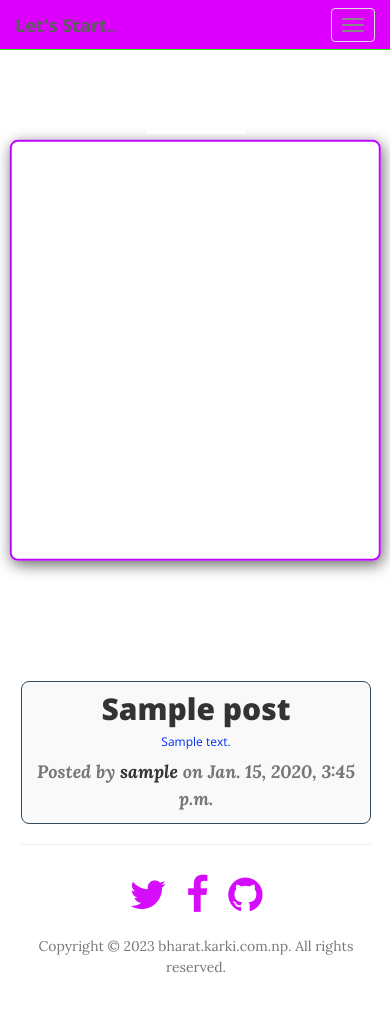
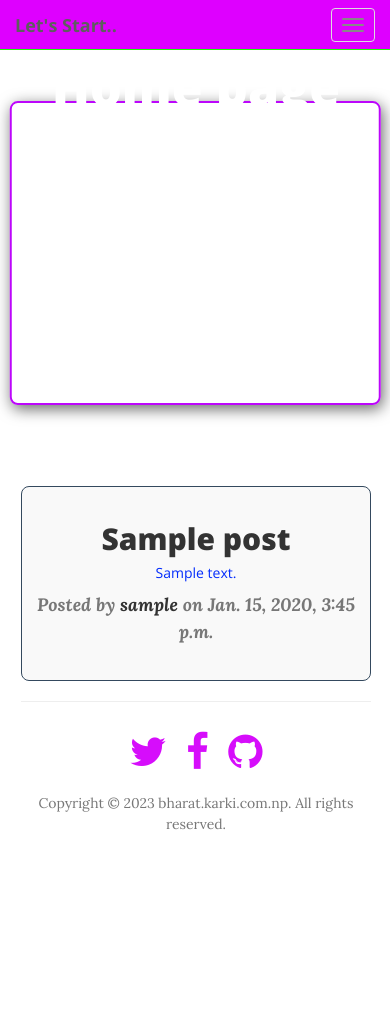
Before and after one commit to mebharat73/mebharat73.github.io, a Django app: page / in a window 390 px wide. After the commit the page ends 830 px from the top, so only its background shows below. Run offline with Django 5.2, Linux system fonts and the light colour scheme; tables that the repository leaves empty hold one stand-in row (values such as "Sample post"); some libraries are stand-ins or nearby versions.

Commit message:
Commit10

```diff
--- a/my_project/settings.py
+++ b/my_project/settings.py
@@ -24,7 +24,7 @@
 # SECURITY WARNING: don't run with debug turned on in production!
 DEBUG = True
 
-ALLOWED_HOSTS = ['mebharat73-github-io.onrender.com']
+ALLOWED_HOSTS = ['mebharat73-github-io.onrender.com', 'localhost', '127.0.0.1']
 
 
 # Application definition
--- a/web/templates/main/home.html
+++ b/web/templates/main/home.html
@@ -65,13 +65,13 @@
 
     .post-preview {
         margin-bottom: 10px; /* Space between each post */
-        padding: -15px; /* Padding around each post */
+        padding: 15px; /* Padding around each post */
         border: 1px solid #34495e; /* Light border around each post */
         border-radius: 8px; /* Rounded corners */
         background-color: #f9f9f9; /* Light background for the post */
         transition: box-shadow 0.3s; /* Smooth transition for hover effect */
         max-height: none; /* Remove height limit */
-        height: 143px; /* Allow height to adjust based on content */
+        height: auto; /* Allow height to adjust based on content */
         display: flex; /* Use flexbox for centering */
         flex-direction: column; /* Stack children vertically */
         justify-content: center; /* Center vertically */
@@ -180,33 +180,43 @@
 
 
 
-/* Responsive styles */
-* Media Queries for Responsiveness */
+
+    /* Responsive Styles */
 @media (max-width: 768px) {
+    .intro-header {
+        height: 70vh; /* Adjust height for smaller screens */
+    }
+
     .slider-container {
-        width: 90%; /* Adjust width for smaller screens */
-        height: 70%; /* Adjust height for smaller screens */
+        width: 90%; /* Increase width for smaller screens */
+        height: 70%; /* Adjust height */
     }
 
     .site-heading {
-        margin-top: 30px; /* Adjust heading margin */
+        margin-top: 50px; /* Adjust margin for smaller screens */
     }
 
     .post-preview {
-        padding: 70px; /* Increase padding for better touch targets */
+        height: auto; /* Allow height to adjust based on content */
+        padding: 10px; /* Adjust padding */
     }
 
     .post-title {
-        font-size: 10px; /* Adjust title font size */
+        font-size: 12px; /* Slightly smaller font size for titles */
     }
 
     .post-subtitle {
-        font-size: 10px; /* Adjust subtitle size */
+        font-size: 15px; /* Slightly smaller font size for subtitles */
     }
 
     .post-meta {
-        font-size: 12px; /* Adjust meta font size */
+        font-size: 9px; /* Adjust font size for meta information */
     }
+
+
+
+
+
 
     .pager {
         flex-direction: column; /* Stack buttons vertically */
@@ -221,38 +231,37 @@
 }
 
 
-@media (max-width: 576px) {
+@media (max-width: 480px) {
+    .intro-header {
+        height: 60vh; /* Further adjust height for very small screens */
+    }
+
     .slider-container {
-        width: 95%; /* Further adjust width for mobile screens */
-        height: 60%; /* Further adjust height for mobile screens */
+        width: 95%; /* Full width for very small screens */
+        height: 60%; /* Adjust height */
     }
 
     .site-heading {
-        margin-top: 30px; /* Further adjust heading margin */
+        margin-top: 30px; /* Further adjust margin for very small screens */
+        font-size: 24px; /* Adjust heading size for smaller screens */
     }
 
     .post-preview {
-        padding: 10px; /* Adjust padding for smaller screens */
+        padding: 5px; /* Reduce padding for smaller screens */
     }
 
     .post-title {
-        font-size: 10px; /* Further adjust title font size */
+        font-size: 11px; /* Further reduce font size for titles */
     }
 
     .post-subtitle {
-        font-size: 12px; /* Further adjust subtitle size */
+        font-size: 14px; /* Further reduce font size for subtitles */
     }
 
     .post-meta {
-        font-size: 8px; /* Further adjust meta font size */
-    }
-
-    .pager a {
-        font-size: 12px; /* Adjust font size for readability */
-        padding: -60px; /* Increase padding for touch targets */
+        font-size: 8px; /* Adjust font size for meta information */
     }
 }
-
 
 </style>
 
```
